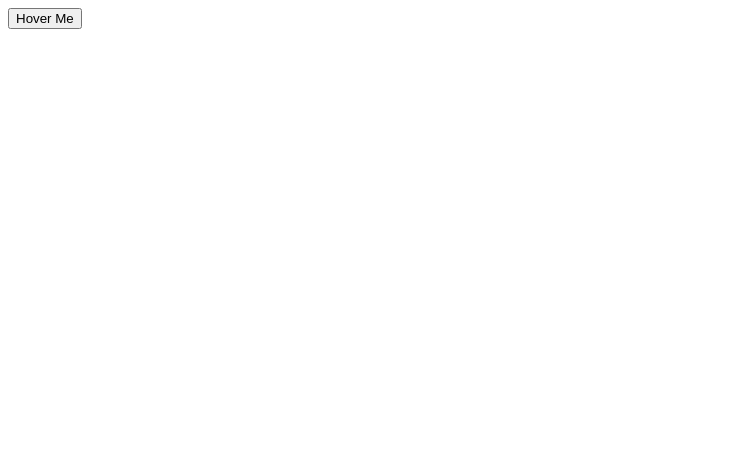
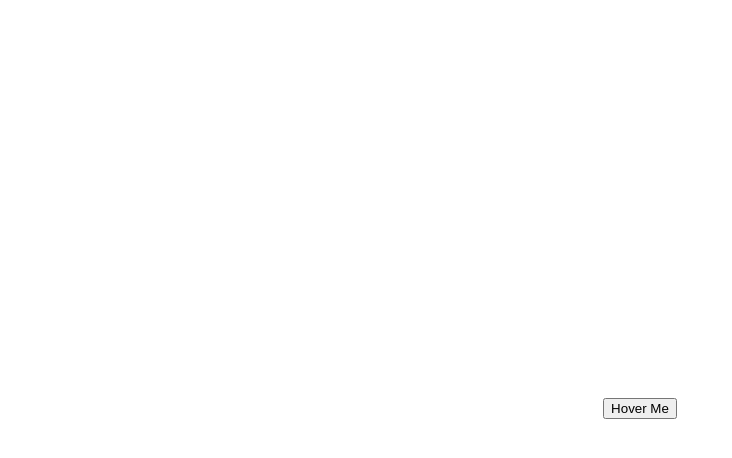
Before and after one commit to BLOPEZ51/Hover, a plain HTML site: page index.html in a window 1280 px wide. Shown: the whole page, without its empty margins (0-732 px from the left). Drawn offline with Linux system fonts and the light colour scheme.

Commit message:
add index.html

```diff
--- a/index.html
+++ b/index.html
@@ -5,6 +5,8 @@
     <meta http-equiv="X-UA-Compatible" content="IE=edge">
     <meta name="viewport" content="width=device-width, initial-scale=1.0">
     <title>Hover Me!</title>
+    <link href="https://fonts.googleapis.com/css2?family=Roboto+Mono:wght@300&display=swap">
+    <link rel="stylesheet" href="button.css">
 </head>
 <body>
     <button>Hover Me</button>
```
